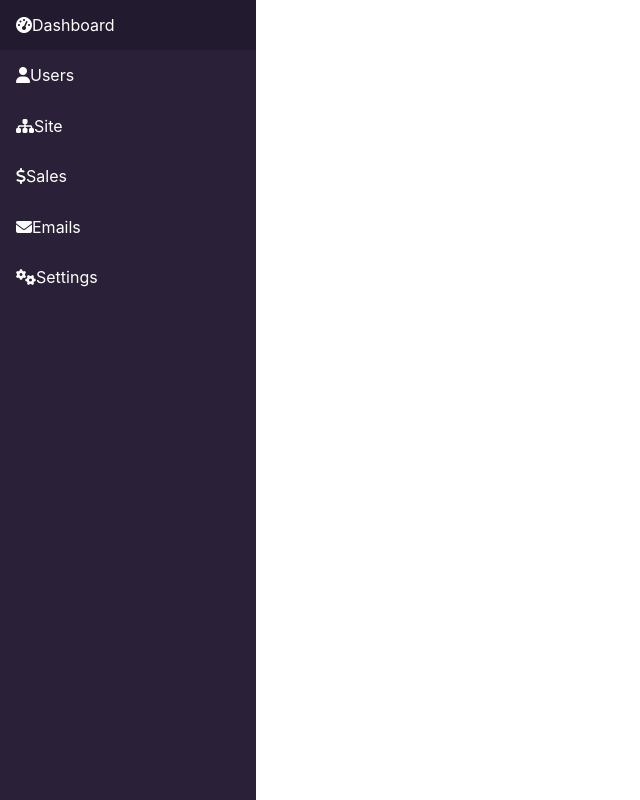
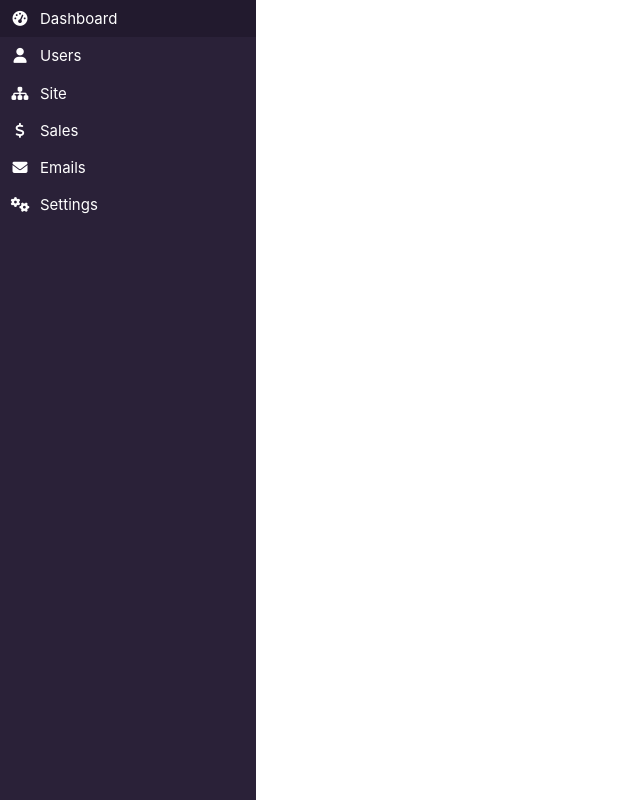
Before and after one commit to HaroldMDiazVargas/HTML-CSS, a plain HTML site: page Images/Menu/index.html in a window 1280 px wide. Shown: the whole page, without its empty margins (0-640 px from the left). Drawn offline with Linux system fonts and the light colour scheme.

Commit message:
Fix style

```diff
--- a/Images/Menu/CSS/styles.css
+++ b/Images/Menu/CSS/styles.css
@@ -1,34 +1,46 @@
+html {
+  font-size: 62.5%;
+}
 body {
   font-family: -apple-system, BlinkMacSystemFont, "Segoe UI", Roboto, Oxygen,
     Ubuntu, Cantarell, "Open Sans", "Helvetica Neue", sans-serif;
+  font-size: 1.5rem;
 }
 
-.container {
+.menu {
   background: #2a2138;
-  width: 100%;
   color: #fff;
-  padding: 0rem;
+}
+.menu ul {
+  /* width: 100%; */
+  padding-left: 0rem;
   margin: 0rem;
+  list-style: none;
 }
 
-i {
-  /* margin-right: 0.5rem; */
-  /* height: */
+.menu a {
+  text-decoration: none;
+  color: inherit;
 }
 
-li {
-  /* background: ; */
+.menu li {
   padding: 1rem;
-  list-style: none;
-  display: block;
+
+  /* display: block; */
 }
-li:hover,
-li::selection {
+.menu li:hover,
+.menu .active {
   background: #221a2e;
 }
 
+.menu .fa-solid {
+  margin-right: 1rem;
+  width: 2rem;
+  text-align: center;
+}
+
 @media screen and (min-width: 800px) {
-  .container {
+  .menu {
     height: 100vh;
     width: 20%;
   }
--- a/Images/Menu/index.html
+++ b/Images/Menu/index.html
@@ -15,22 +15,24 @@
 
 </head>
 <body>
+    <section class="menu">
 
-    <ul class="container">
+        <ul >
 
-        <li><i class="fa-solid fa-gauge-high"></i>Dashboard</li>
+            <li><i class="fa-solid fa-gauge-high"></i><a href="#">Dashboard</a></li>
 
-        <li><i class="fa-solid fa-user"></i>Users</li>
+            <li><i class="fa-solid fa-user"></i><a href="#">Users</a></li>
 
-        <li><i class="fa-solid fa-sitemap"></i>Site</li>
+            <li><i class="fa-solid fa-sitemap"></i><a href="#">Site</a></li>
 
-        <li><i class="fa-solid fa-dollar-sign"></i>Sales</li>
+            <li><i class="fa-solid fa-dollar-sign"></i><a href="#">Sales</a></li>
 
-        <li><i class="fa-solid fa-envelope"></i>Emails</li>
+            <li><i class="fa-solid fa-envelope"></i><a href="#">Emails</a></li>
 
-        <li><i class="fa-solid fa-gears"></i>Settings</li>
-    </ul>
+            <li><i class="fa-solid fa-gears"></i><a href="#">Settings</a></li>
+        </ul>
 
+    </section>
 
 </body>
 </html>
```
